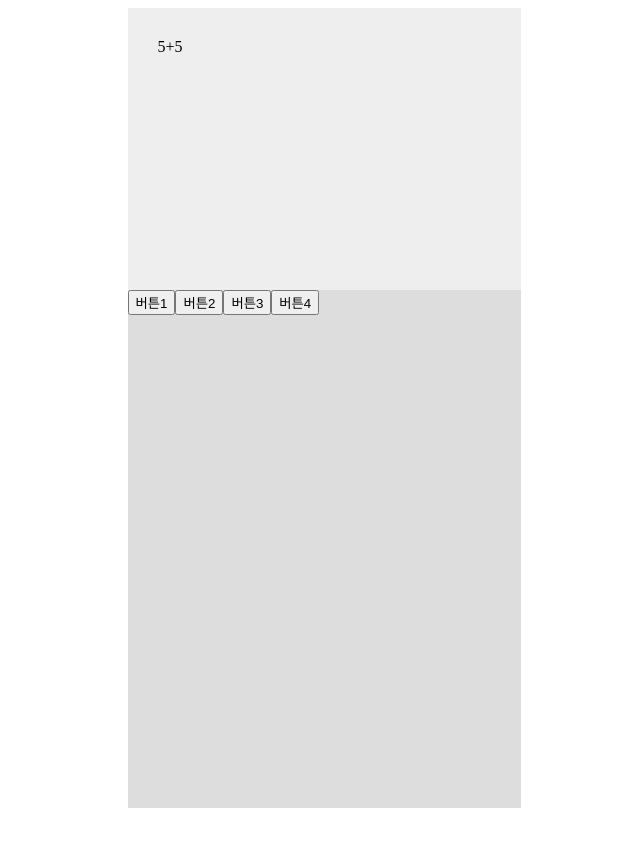
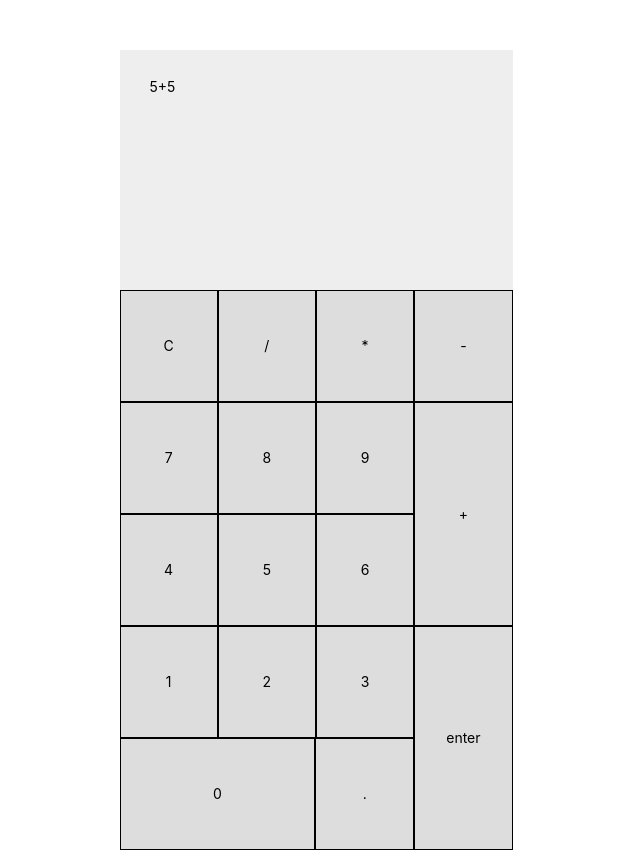
Before and after one commit to gaebal-saebal/calculator, a React (Vite) app: page / in a window 1280 px wide. Shown: the whole page, without its empty margins (324-964 px from the left). Before the commit the page ends 816 px from the top, so only its background shows below. Built offline with nearby package versions, Linux system fonts and the light colour scheme.

Commit message:
feat: css Reset + 레이아웃 완료

```diff
--- a/package.json
+++ b/package.json
@@ -11,7 +11,8 @@
   "dependencies": {
     "react": "^18.2.0",
     "react-dom": "^18.2.0",
-    "styled-components": "^5.3.6"
+    "styled-components": "^5.3.6",
+    "styled-reset": "^4.4.5"
   },
   "devDependencies": {
     "@types/react": "^18.0.26",
--- a/src/App.jsx
+++ b/src/App.jsx
@@ -1,22 +1,82 @@
 import React from 'react';
 import { Button, Layout, Display } from './components';
+import GlobalStyles from './GlobalStyles';
 import styled from 'styled-components';
 
 const KeypadDiv = styled.div`
+  display: flex;
+  width: 100%;
   height: 70%;
+`;
+
+const LeftKeysDiv = styled.div`
+  display: flex;
+  flex-direction: column;
+  flex: 3;
+`;
+
+const LeftColumnsDiv = styled.div`
+  display: flex;
+  flex: 1;
+`;
+
+const RightKeysDiv = styled.div`
+  display: flex;
+  flex-direction: column;
+  flex: 1;
+`;
+const RightColumnsDiv = styled.div`
+  display: flex;
+  flex: ${(props) => props.flex};
 `;
 
 const App = () => {
   return (
-    <Layout>
-      <Display>5+5</Display>
-      <KeypadDiv>
-        <Button>버튼1</Button>
-        <Button>버튼2</Button>
-        <Button>버튼3</Button>
-        <Button>버튼4</Button>
-      </KeypadDiv>
-    </Layout>
+    <>
+      <GlobalStyles />
+      <Layout>
+        <Display>5+5</Display>
+        <KeypadDiv>
+          <LeftKeysDiv>
+            <LeftColumnsDiv>
+              <Button flex='1'>C</Button>
+              <Button flex='1'>/</Button>
+              <Button flex='1'>*</Button>
+            </LeftColumnsDiv>
+            <LeftColumnsDiv>
+              <Button flex='1'>7</Button>
+              <Button flex='1'>8</Button>
+              <Button flex='1'>9</Button>
+            </LeftColumnsDiv>
+            <LeftColumnsDiv>
+              <Button flex='1'>4</Button>
+              <Button flex='1'>5</Button>
+              <Button flex='1'>6</Button>
+            </LeftColumnsDiv>
+            <LeftColumnsDiv>
+              <Button flex='1'>1</Button>
+              <Button flex='1'>2</Button>
+              <Button flex='1'>3</Button>
+            </LeftColumnsDiv>
+            <LeftColumnsDiv>
+              <Button flex='2'>0</Button>
+              <Button flex='1'>.</Button>
+            </LeftColumnsDiv>
+          </LeftKeysDiv>
+          <RightKeysDiv>
+            <RightColumnsDiv flex='1'>
+              <Button flex='1'>-</Button>
+            </RightColumnsDiv>
+            <RightColumnsDiv flex='2'>
+              <Button flex='1'>+</Button>
+            </RightColumnsDiv>
+            <RightColumnsDiv flex='2'>
+              <Button flex='1'>enter</Button>
+            </RightColumnsDiv>
+          </RightKeysDiv>
+        </KeypadDiv>
+      </Layout>
+    </>
   );
 };
 
--- /dev/null
+++ b/src/GlobalStyles.js
@@ -0,0 +1,22 @@
+import { createGlobalStyle } from 'styled-components';
+import reset from 'styled-reset';
+
+const GlobalStyles = createGlobalStyle`
+    ${reset}
+    a{
+        text-decoration: none;
+        color: inherit;
+    }
+    *{
+        box-sizing: border-box;
+    }
+    body {
+        font-family: -apple-system, BlinkMacSystemFont, 'Segoe UI', Roboto, Oxygen, Ubuntu, Cantarell, 'Open Sans', 'Helvetica Neue', sans-serif;
+        font-size: 14px;
+        background-color: #fff;
+        color: black;
+        padding-top: 50px;
+    }
+`;
+
+export default GlobalStyles;
--- a/src/components/Button.jsx
+++ b/src/components/Button.jsx
@@ -1,8 +1,16 @@
-import React from "react";
-import styled from "styled-components";
+import React from 'react';
+import styled from 'styled-components';
 
-const Button = ({ children }) => {
-  return <button>{children}</button>;
+const ButtonDiv = styled.div`
+  display: flex;
+  justify-content: center;
+  align-items: center;
+  flex: ${(props) => props.flex};
+  border: 1px solid black;
+`;
+
+const Button = ({ children, flex }) => {
+  return <ButtonDiv flex={flex}>{children}</ButtonDiv>;
 };
 
 export default Button;
--- a/src/components/Display.jsx
+++ b/src/components/Display.jsx
@@ -2,7 +2,7 @@ import React from 'react';
 import styled from 'styled-components';
 
 const OutputDiv = styled.div`
-  width: calc(100% - 60px);
+  width: 100%;
   height: 30%;
   background: #eee;
   padding: 30px;
```
Also changed, not shown: 1 other file (tests, documents, lock files or other folders).
